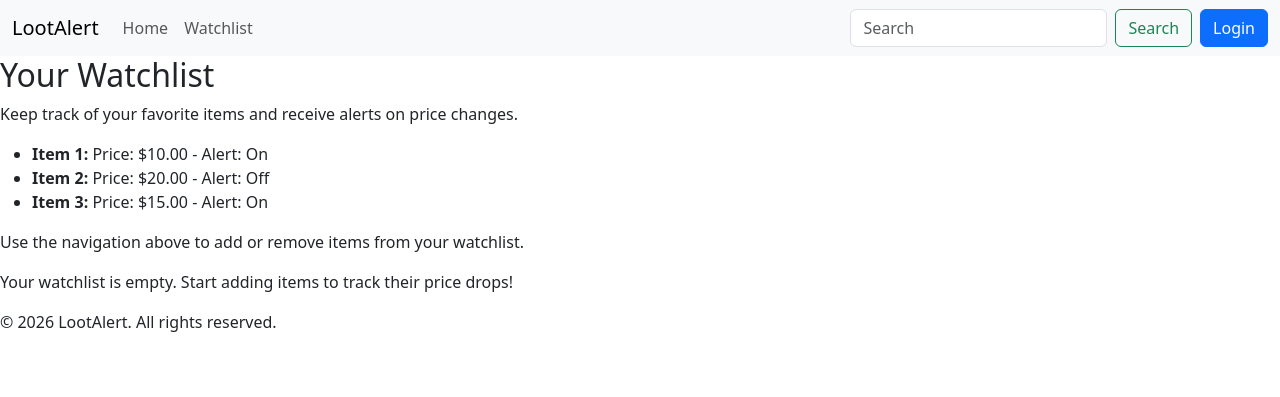
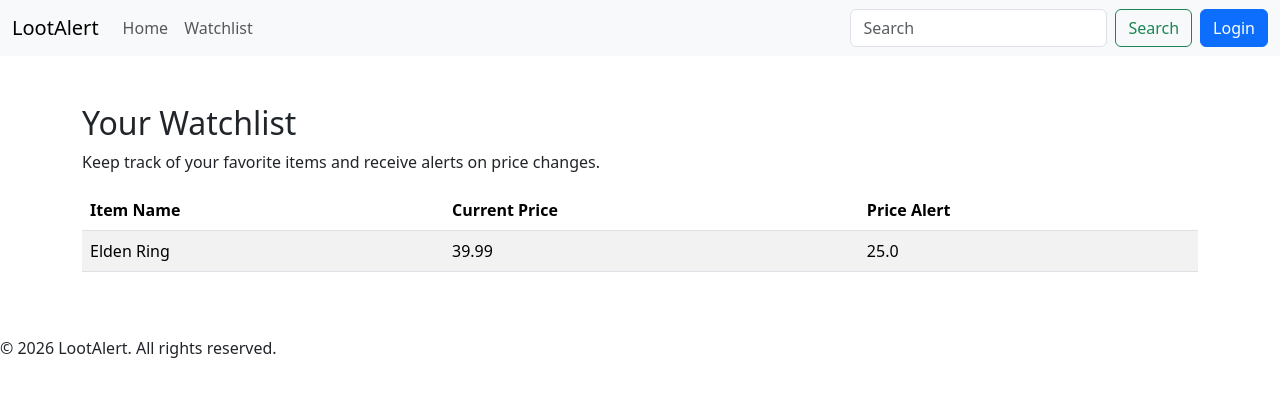
Before and after one commit to jontorres91/LootAlert, a Flask app: page /watchlist in a window 1280 px wide. Shown: the top 397 px of the page. Run offline with Flask 3, Linux system fonts and the light colour scheme.

Commit message:
Added container div around content blocks in base. added watchlist page table and placeholder entry for watchlist routes removed container div from home page.

```diff
--- a/app/templates/base.html
+++ b/app/templates/base.html
@@ -38,7 +38,10 @@
 
 
     <main>
-        {% block content %}{% endblock %}
+
+            <div class="container py-5">
+                {% block content %}{% endblock %}
+            </div>
     </main>
 
     <footer>
--- a/app/templates/main/home.html
+++ b/app/templates/main/home.html
@@ -3,8 +3,6 @@
 {% block title %}Home - LootAlert{% endblock %}
 
 {% block content %}
-<div class="container py-5">
-
     <!-- Hero Section -->
     <div class="p-5 mb-4 bg-light rounded-3">
         <div class="container-fluid py-5">
@@ -54,6 +52,4 @@
         </div>
 
     </div>
-
-</div>
 {% endblock %}
--- a/app/templates/watchlist/watchlist.html
+++ b/app/templates/watchlist/watchlist.html
@@ -5,20 +5,26 @@
 {% block content %}
     <h2>Your Watchlist</h2>
     <p>Keep track of your favorite items and receive alerts on price changes.</p>
-     <ul>
-        <li><strong>Item 1:</strong> Price: $10.00 - Alert: On</li>
-        <li><strong>Item 2:</strong> Price: $20.00 - Alert: Off</li>
-        <li><strong>Item 3:</strong> Price: $15.00 - Alert: On</li>
-    </ul>
-    <p>Use the navigation above to add or remove items from your watchlist.</p>
-    {%- for item in watchlist -%}
-        <div class="watchlist-item">
-            <h3>{{ item.name }}</h3>
-            <p>Current Price: {{ item.current_price }}</p>
-            <p>Desired Price: {{ item.desired_price }}</p>
-            <p>Status: {{ item.status }}</p>
-        </div>
-    {%- else -%}
-        <p>Your watchlist is empty. Start adding items to track their price drops!</p>
-    {%- endfor -%}
+    <table class="table table-striped table-hover">
+            <thead>
+                <tr>
+                    <th>Item Name</th>
+                    <th>Current Price</th>
+                    <th>Price Alert</th>
+                </tr>
+            </thead>
+            <tbody>
+                {%- for item in games -%}
+                <tr>
+                    <td>{{ item.name }}</td>
+                    <td>{{ item.current_price }}</td>
+                    <td>{{ item.desired_price }}</td>
+                </tr>
+                {%- else -%}
+                <tr>
+                    <td colspan="3" class="text-center">Your watchlist is empty. Start adding items to track their price drops!</td>
+                </tr>
+                {%- endfor -%}
+            </tbody>
+    </table>
 {% endblock %}
--- a/app/watchlist/routes.py
+++ b/app/watchlist/routes.py
@@ -2,4 +2,11 @@ from app.watchlist import watchlist
 from flask import render_template
 @watchlist.route('/watchlist')
 def watchlist():
-   return render_template('watchlist/watchlist.html')
+   games = [
+        {
+            "name": "Elden Ring",
+            "current_price": 39.99,
+            "desired_price": 25.00
+        }
+    ]
+   return render_template("watchlist/watchlist.html", games=games)
```
